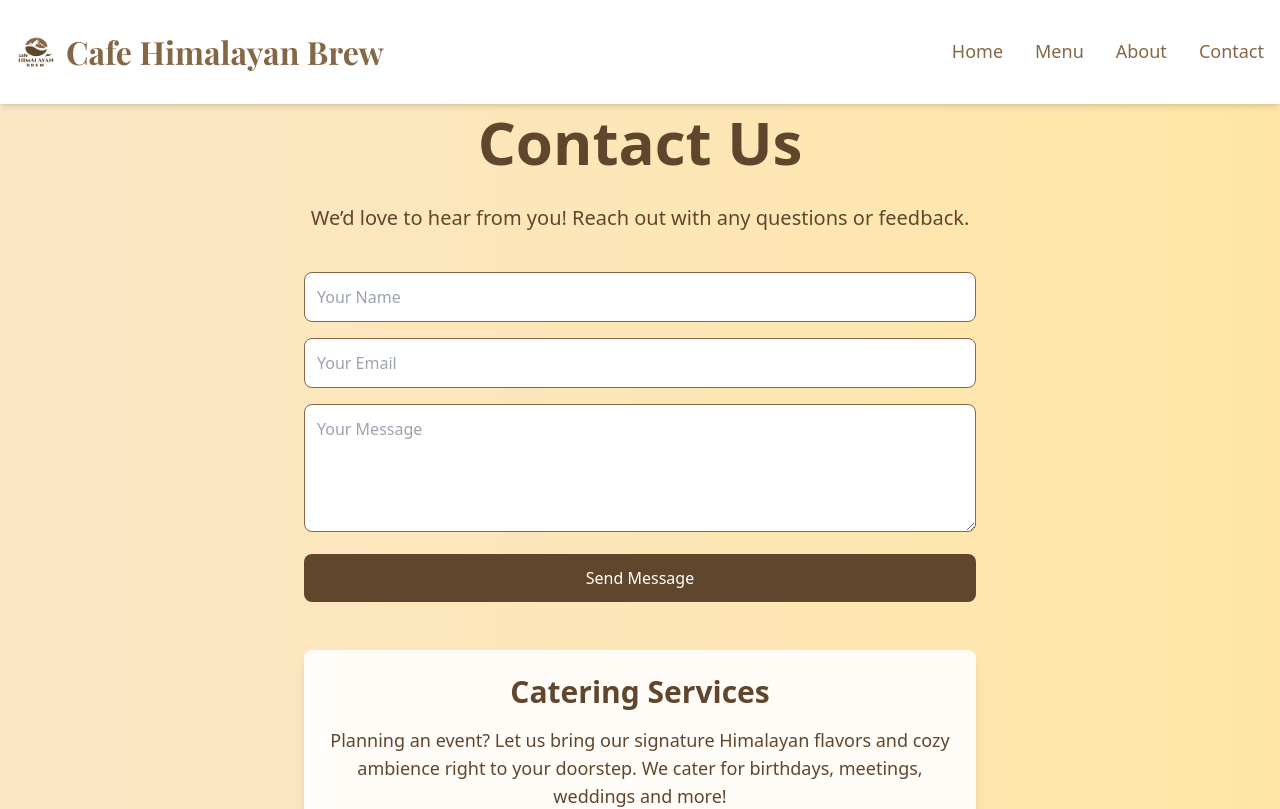
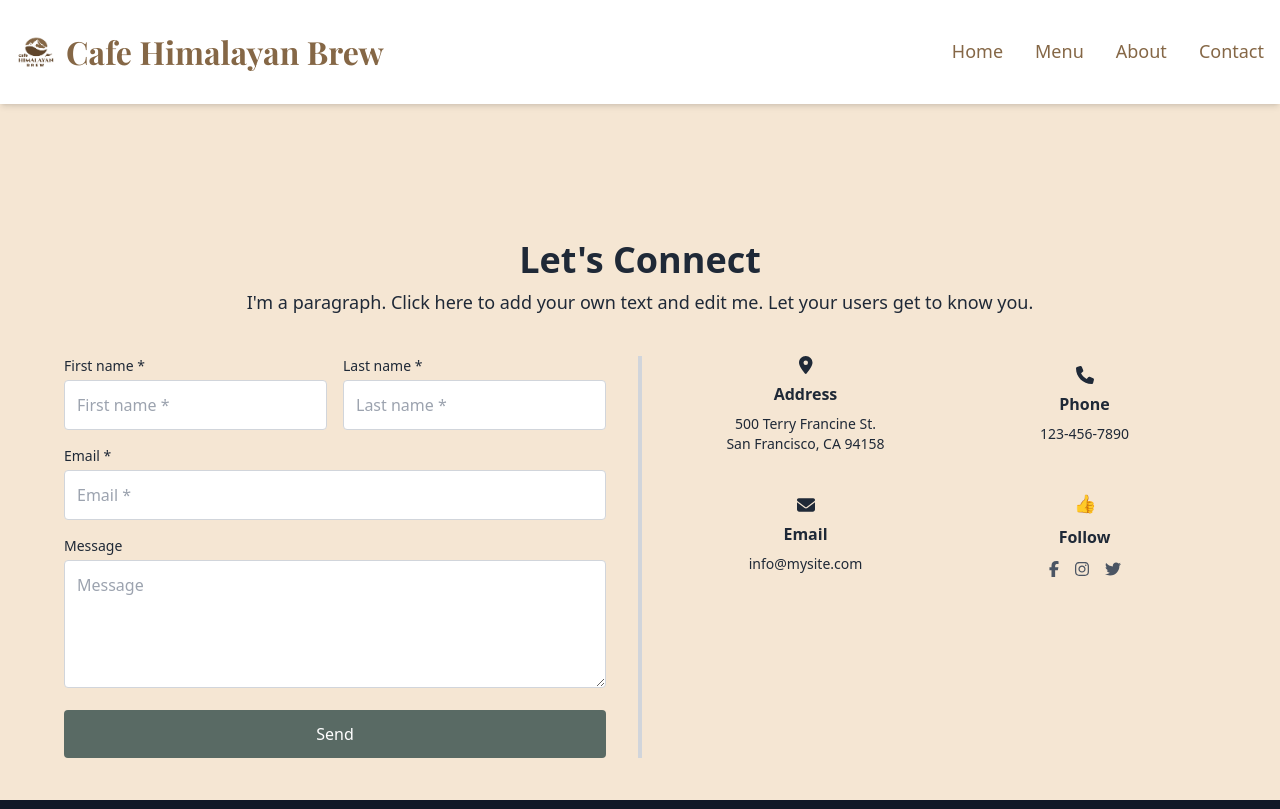
Before and after one commit to Ejan007/Cafe, a React (Create React App) app: page /contact in a window 1280 px wide. Shown: the top 809 px of the page. Built offline with nearby package versions, Linux system fonts and the light colour scheme.

Commit message:
The contact page is done
Contact page is done.

```diff
--- a/src/pages/Contact.js
+++ b/src/pages/Contact.js
@@ -1,47 +1,127 @@
 import React from "react";
+import { FontAwesomeIcon } from "@fortawesome/react-fontawesome";
+// If you need icons, install @fortawesome/free-solid-svg-icons and @fortawesome/free-brands-svg-icons
+// Then import specific icons below. Example:
+import { faMapMarkerAlt, faPhone, faEnvelope } from "@fortawesome/free-solid-svg-icons";
+import { faFacebookF, faInstagram, faTwitter } from "@fortawesome/free-brands-svg-icons";
 
 function Contact() {
   return (
-    <div className="min-h-screen bg-gradient-to-r from-[#fbe7c6] to-[#ffe6a7] text-[#60462c] p-8">
-      <h1 className="text-6xl font-bold text-center mb-8 pt-20">Contact Us</h1>
-      <p className="text-center text-xl mb-10">
-        We’d love to hear from you! Reach out with any questions or feedback.
+    <div className="min-h-screen pt-20 px-6 bg-[#f5e6d3] text-gray-800">
+      {/* Title & Subheading */}
+      <h1 className="text-4xl font-bold text-center mb-2 pt-40">Let's Connect</h1>
+      <p className="text-center text-lg mb-10">
+        I'm a paragraph. Click here to add your own text and edit me.
+        Let your users get to know you.
       </p>
 
-      <div className="max-w-2xl mx-auto">
+      {/* Two-Column Layout */}
+      <div className="max-w-6xl mx-auto grid grid-cols-1 md:grid-cols-[1fr_auto_1fr] gap-8 items-start">
+        {/* Left Column: Contact Form */}
+        <div>
           <form className="space-y-4">
+            <div className="flex flex-col md:flex-row gap-4">
+              <div className="flex-1">
+                <label htmlFor="firstName" className="block text-sm font-medium mb-1">
+                  First name *
+                </label>
                 <input
+                  id="firstName"
                   type="text"
-            placeholder="Your Name"
-            className="w-full p-3 border border-[#856746] rounded-lg"
+                  placeholder="First name *"
+                  className="w-full p-3 border border-gray-300 rounded"
                 />
+              </div>
+              <div className="flex-1">
+                <label htmlFor="lastName" className="block text-sm font-medium mb-1">
+                  Last name *
+                </label>
                 <input
+                  id="lastName"
+                  type="text"
+                  placeholder="Last name *"
+                  className="w-full p-3 border border-gray-300 rounded"
+                />
+              </div>
+            </div>
+
+            <div>
+              <label htmlFor="email" className="block text-sm font-medium mb-1">
+                Email *
+              </label>
+              <input
+                id="email"
                 type="email"
-            placeholder="Your Email"
-            className="w-full p-3 border border-[#856746] rounded-lg"
+                placeholder="Email *"
+                className="w-full p-3 border border-gray-300 rounded"
               />
+            </div>
+
+            <div>
+              <label htmlFor="message" className="block text-sm font-medium mb-1">
+                Message
+              </label>
               <textarea
-            placeholder="Your Message"
-            className="w-full p-3 border border-[#856746] rounded-lg h-32"
+                id="message"
+                placeholder="Message"
+                className="w-full p-3 border border-gray-300 rounded h-32"
               ></textarea>
-          <button className="w-full p-3 bg-[#60462c] text-white rounded-lg hover:bg-[#856746] transition-all">
-            Send Message
+            </div>
+
+            <button className="w-full p-3 bg-[#596a64] text-white rounded hover:bg-[#46534f] transition-colors">
+              Send
             </button>
           </form>
         </div>
 
-      {/* New Catering Section */}
-      <section className="max-w-2xl mx-auto mt-12 p-6 bg-white bg-opacity-90 rounded-lg shadow-lg">
-        <h2 className="text-3xl font-bold text-center mb-4">Catering Services</h2>
-        <p className="text-center text-lg">
-          Planning an event? Let us bring our signature Himalayan flavors and cozy ambience
-          right to your doorstep. We cater for birthdays, meetings, weddings and more!
+        {/* Vertical Divider (hidden on small screens) */}
+        <div className="hidden md:block w-1 bg-gray-300 h-full mx-auto"></div>
+
+        {/* Right Column: Contact Info */}
+        <div className="grid grid-rows-2 gap-8 text-center">
+          <div className="grid grid-cols-2 gap-4 items-center">
+            {/* Address */}
+            <div className="flex flex-col items-center gap-2">
+              <FontAwesomeIcon icon={faMapMarkerAlt} className="text-lg" />
+              <h3 className="text-md font-semibold">Address</h3>
+              <p className="text-sm">
+                500 Terry Francine St.
+                <br />
+                San Francisco, CA 94158
               </p>
-      </section>
-
-      <div className="text-center mt-8">
-        <p className="text-lg">📍 123 Coffee Street, Himalayan City</p>
-        <p className="text-lg">📞 (123) 456-7890</p>
+            </div>
+            {/* Phone */}
+            <div className="flex flex-col items-center gap-2">
+              <FontAwesomeIcon icon={faPhone} className="text-lg" />
+              <h3 className="text-md font-semibold">Phone</h3>
+              <p className="text-sm">123-456-7890</p>
+            </div>
+          </div>
+          <div className="grid grid-cols-2 gap-4 items-center">
+            {/* Email */}
+            <div className="flex flex-col items-center gap-2">
+              <FontAwesomeIcon icon={faEnvelope} className="text-lg" />
+              <h3 className="text-md font-semibold">Email</h3>
+              <p className="text-sm">info@mysite.com</p>
+            </div>
+            {/* Follow */}
+            <div className="flex flex-col items-center gap-2">
+              <div className="text-lg">👍</div>
+              <h3 className="text-md font-semibold">Follow</h3>
+              <div className="flex justify-center gap-4 text-gray-600">
+                <a href="#" className="hover:text-gray-900" aria-label="Facebook">
+                  <FontAwesomeIcon icon={faFacebookF} />
+                </a>
+                <a href="#" className="hover:text-gray-900" aria-label="Instagram">
+                  <FontAwesomeIcon icon={faInstagram} />
+                </a>
+                <a href="#" className="hover:text-gray-900" aria-label="Twitter">
+                  <FontAwesomeIcon icon={faTwitter} />
+                </a>
+              </div>
+            </div>
+          </div>
+        </div>
       </div>
     </div>
   );
```
Also changed, not shown: ignore this/font.PNG. Lines whose indentation alone changed are shown as unchanged.
